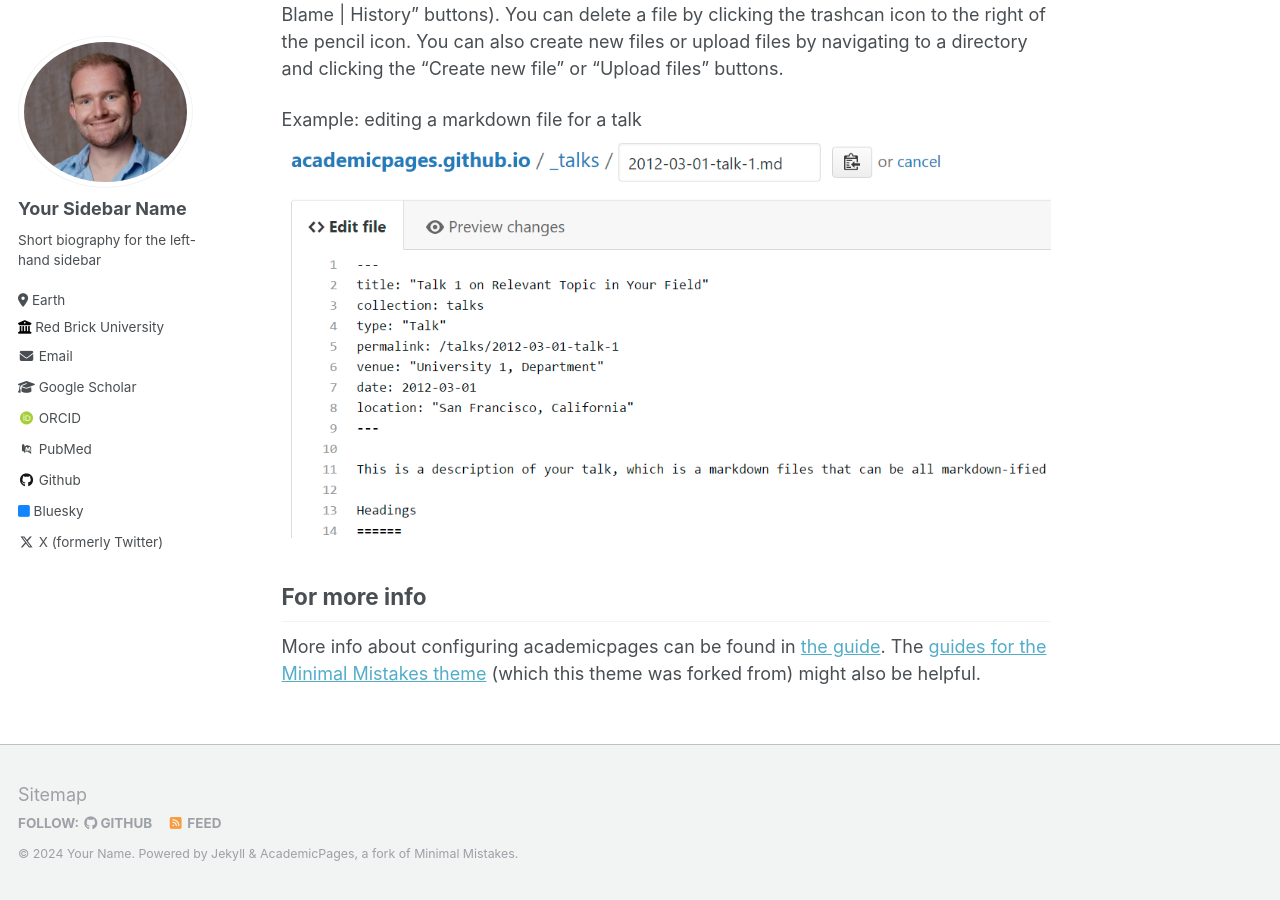
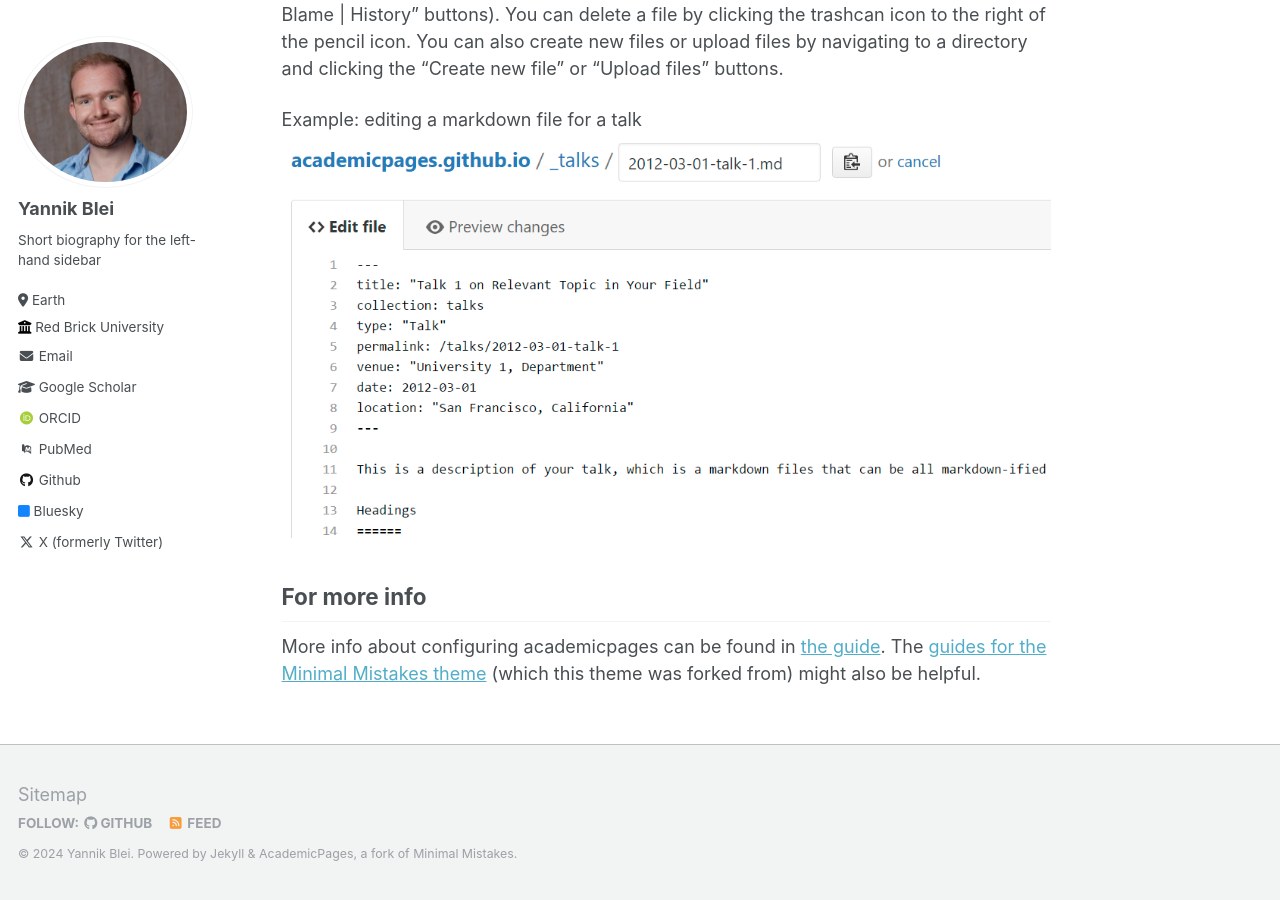
Before and after one commit to yblei/yblei.github.io, a Jekyll site: the page built from _pages/about.md, in a window 1280 px wide and 900 px high, scrolled down 2463 px. Built offline with Jekyll 4.4.1, drawn with Linux system fonts in a browser that asks for light colours; some web fonts are replaced; some of the changed text lies outside the part shown.

Commit message:
updated name

```diff
--- a/_config.yml
+++ b/_config.yml
@@ -7,9 +7,9 @@
 
 # Basic Site Settings
 locale                   : "en-US"
-title                    : "Your Name / Site Title"
+title                    : "M.Sc. Yannik Blei"
 title_separator          : "-"
-name                     : &name "Your Name"
+name                     : &name "Yannik Blei"
 description              : &description "personal description"
 url                      : https://academicpages.github.io # the base hostname & protocol for your site e.g. "https://mmistakes.github.io"
 baseurl                  : "" # the subpath of your site, e.g. "/blog"
@@ -21,7 +21,7 @@ repository               : "academicpages/academicpages.github.io"
 author:
   # Biographic information
   avatar           : "profile.png"
-  name             : "Your Sidebar Name"
+  name             : "Yannik Blei"
   pronouns         : # example: "she/her"
   bio              : "Short biography for the left-hand sidebar"
   location         : "Earth"
```
